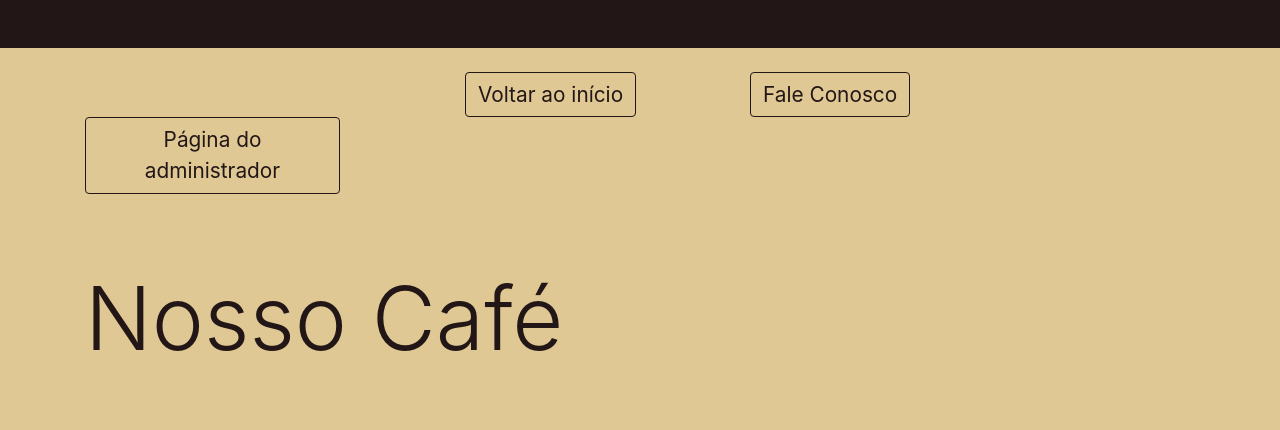
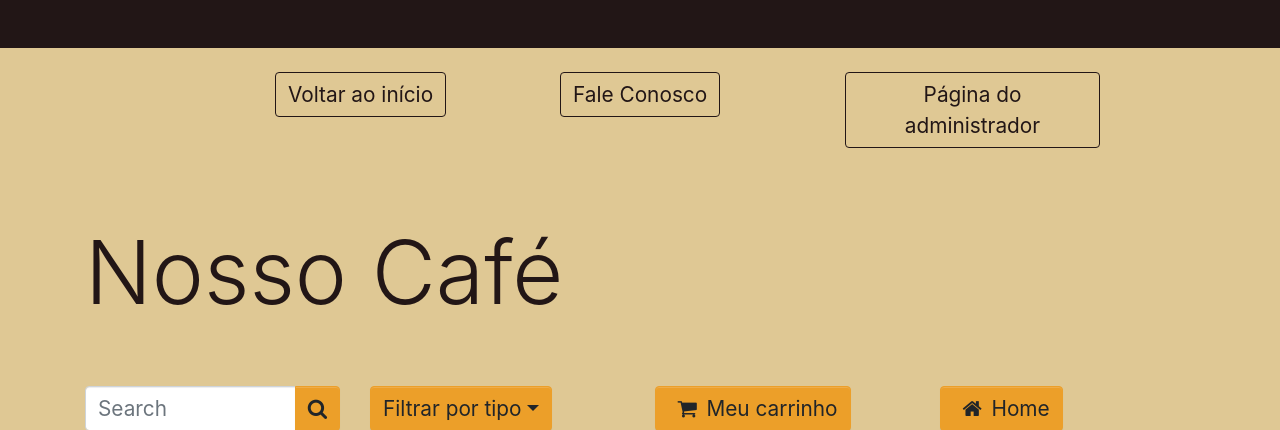
Before and after one commit to ThallesVargas/cafeEcommerce, a Django app: page /busca/ in a window 1280 px wide. Shown: the top 430 px of the page. Run offline with Django 3.2, Linux system fonts and the light colour scheme; data comes from the database, SQL or seed files in the repository; parts of the project's set-up code (start-up, migrations or seed data) failed here and were passed over; some libraries are stand-ins or nearby versions.

Commit message:
teste nome

```diff
--- a/core/templates/base.html
+++ b/core/templates/base.html
@@ -18,7 +18,6 @@
 	<div class="pt-3">
 		<div class="container">
 			<div class="row">
-				<div class="col-md-2" style=""></div>
 				<div class="col-md-2" style=""></div>
 				<div class="col-md-3" style=""><a class="btn btn-outline-dark" href="{% url 'inicial' %}">Voltar ao início</a></div>
 				<div class="col-md-3" style=""><a class="btn btn-outline-dark" href="{% url 'contato' %}">Fale Conosco</a></div>
```
